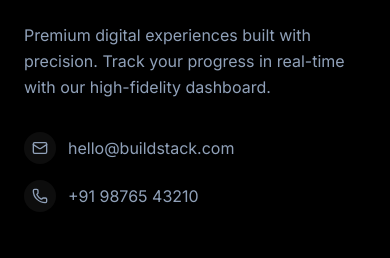
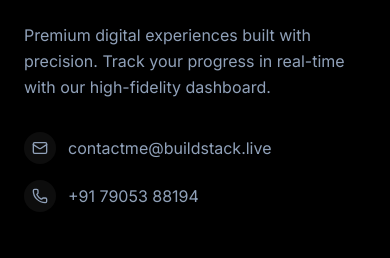
Before and after one commit to Vickyrrrrrr/buildstack, a Next.js app: page / in a window 390 px wide. Shown: the part 5439-5697 px from the top of the page. Built offline with nearby package versions, Linux system fonts and the light colour scheme; no server answers; the database is empty.

Commit message:
chore: update contact email and phone number on website

```diff
--- a/src/app/contact/page.tsx
+++ b/src/app/contact/page.tsx
@@ -129,8 +129,8 @@
                         {/* Contact Info */}
                         <div className="space-y-6 animate-fade-in stagger-3">
                             {[
-                                { icon: Mail, title: 'Email', value: 'hello@buildstack.com', href: 'mailto:hello@buildstack.com' },
-                                { icon: Phone, title: 'WhatsApp', value: '+91 98765 43210', href: 'https://wa.me/919876543210' },
+                                { icon: Mail, title: 'Email', value: 'contactme@buildstack.live', href: 'mailto:contactme@buildstack.live' },
+                                { icon: Phone, title: 'WhatsApp', value: '+91 79053 88194', href: 'https://wa.me/917905388194' },
                                 { icon: MapPin, title: 'Location', value: 'Remote — Working globally', href: null }
                             ].map((item) => (
                                 <div key={item.title} className="flex items-center gap-6 p-4 rounded-2xl hover:bg-white/5 transition-colors group">
--- a/src/components/layout/Footer.tsx
+++ b/src/components/layout/Footer.tsx
@@ -32,22 +32,22 @@
                         </p>
                         <div className="flex flex-col gap-4">
                             <a
-                                href="mailto:hello@buildstack.com"
+                                href="mailto:contactme@buildstack.live"
                                 className="flex items-center gap-3 text-slate-400 hover:text-[var(--accent)] transition-colors"
                             >
                                 <div className="w-8 h-8 rounded-full bg-white/5 flex items-center justify-center">
                                     <Mail size={16} />
                                 </div>
-                                <span>hello@buildstack.com</span>
+                                <span>contactme@buildstack.live</span>
                             </a>
                             <a
-                                href="https://wa.me/919876543210"
+                                href="https://wa.me/917905388194"
                                 className="flex items-center gap-3 text-slate-400 hover:text-[var(--accent)] transition-colors"
                             >
                                 <div className="w-8 h-8 rounded-full bg-white/5 flex items-center justify-center">
                                     <Phone size={16} />
                                 </div>
-                                <span>+91 98765 43210</span>
+                                <span>+91 79053 88194</span>
                             </a>
                         </div>
                     </div>
```
